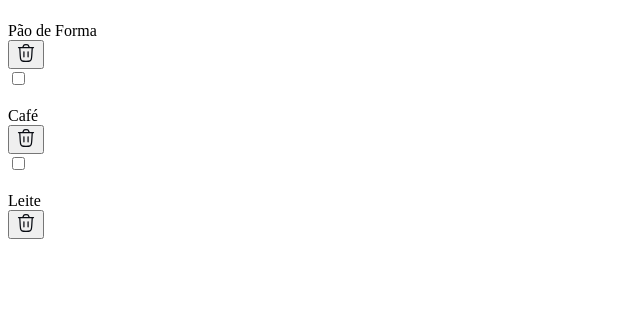
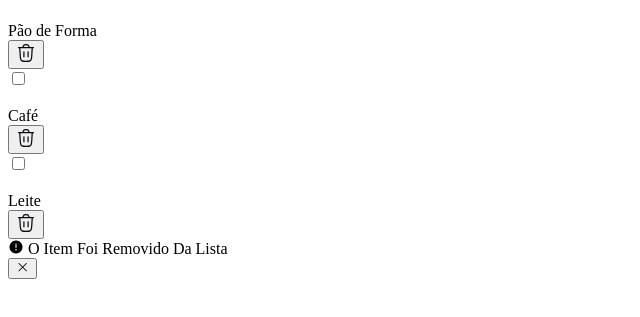
Before and after one commit to Paulo-Henrique-12c/quicklist, a plain HTML site: page index.html in a window 1280 px wide. Shown: the part 171-488 px from the top of the page, without its empty margins (0-640 px from the left). Drawn offline with nearby package versions, Linux system fonts and the light colour scheme.

Commit message:
criação da div.warning no index.html

```diff
--- a/index.html
+++ b/index.html
@@ -75,6 +75,16 @@
                 </button>
             </div>
         </section>
+
+        <div class="warning">
+            <div>
+                <i class="ph ph-warning-circle ph-fill"></i>
+                <span>O Item Foi Removido Da Lista</span>
+            </div>
+            <button>
+                <i class="ph ph-x"></i>
+            </button>
+        </div>
     </main>
 </body>
 </html>
```
